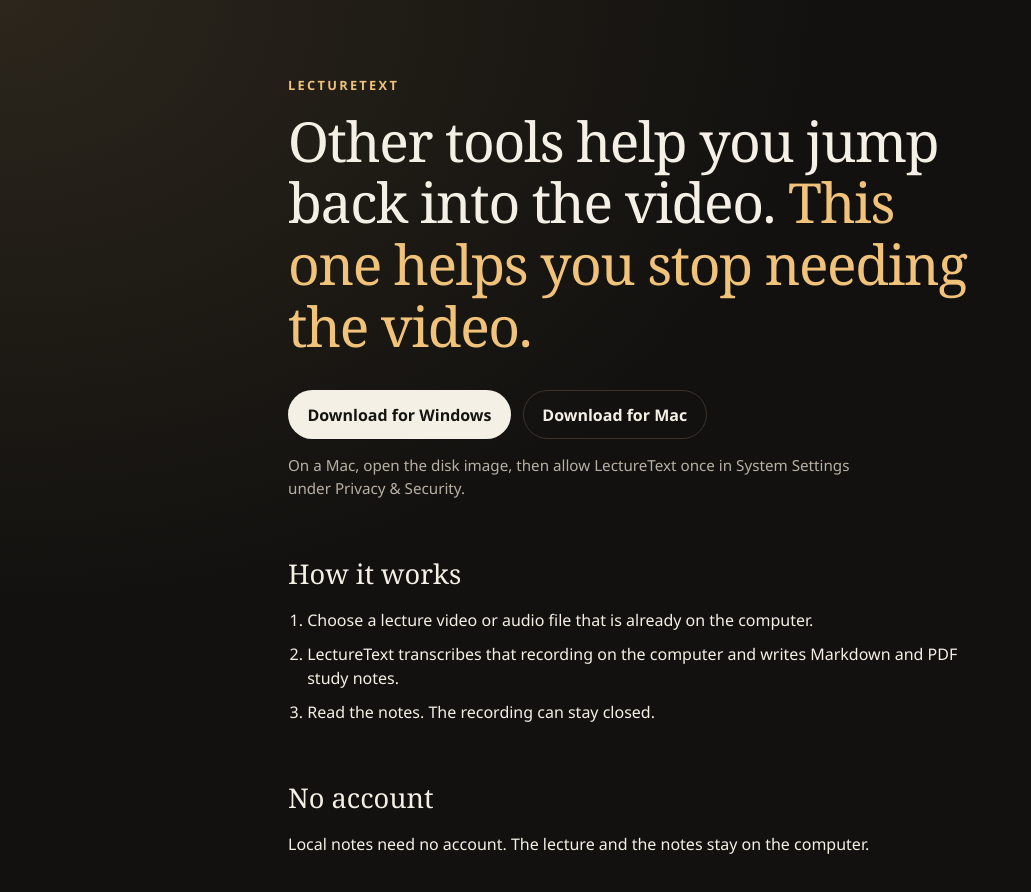
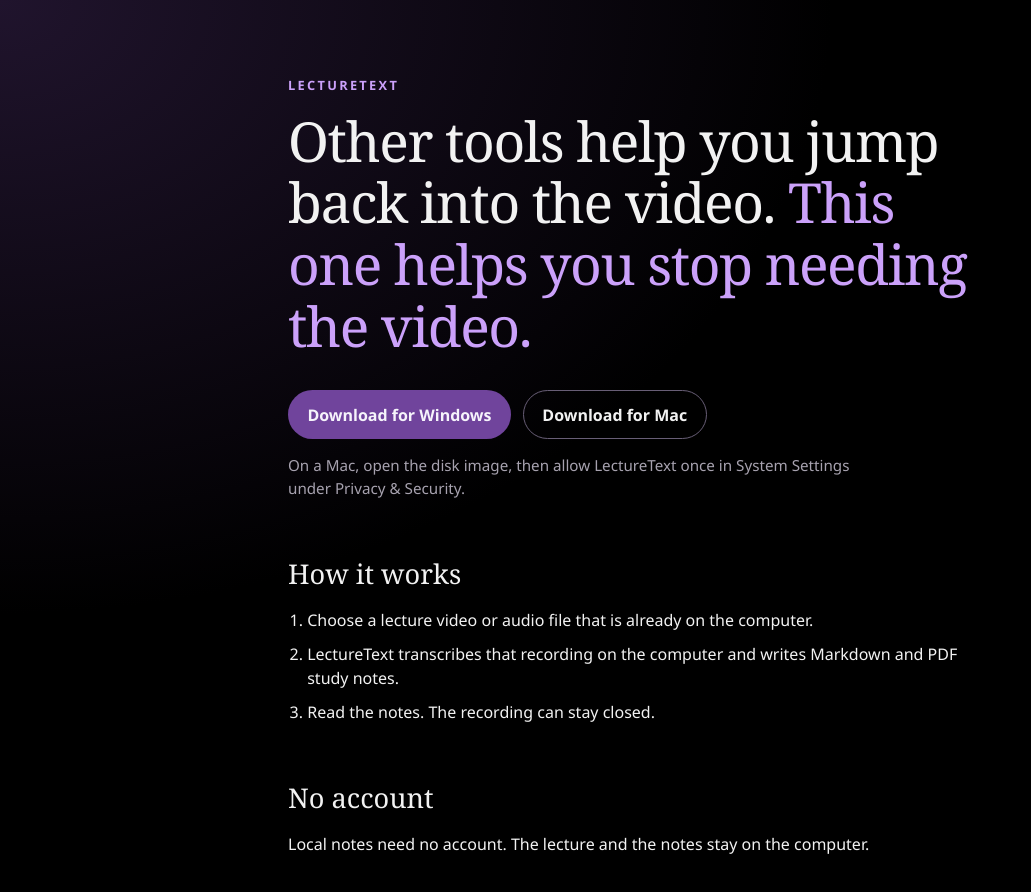
Before and after one commit to Hammad15/lecturetext, a Next.js app: page / in a window 1280 px wide. Shown: the top 892 px of the page, without its empty margins (0-1031 px from the left). Built offline with nearby package versions, Linux system fonts and the light colour scheme.

Commit message:
Use the app's black and dark purple on the landing page.

```diff
--- a/app/globals.css
+++ b/app/globals.css
@@ -1,12 +1,12 @@
 :root {
   color-scheme: dark;
-  --bg: #12110f;
-  --ink: #f4f0e6;
-  --muted: #b7b0a4;
-  --line: #3a342c;
-  --accent: #f0c27a;
-  --button: #f4f0e6;
-  --button-ink: #16140f;
+  --bg: oklch(0 0 0);
+  --ink: oklch(0.96 0 0);
+  --muted: oklch(0.72 0.02 305);
+  --line: oklch(0.5 0.04 305);
+  --accent: oklch(0.78 0.13 305);
+  --button: oklch(0.48 0.14 305);
+  --button-ink: oklch(0.97 0.01 305);
 }
 
 * {
@@ -21,7 +21,7 @@ body {
 body {
   min-height: 100vh;
   background:
-    radial-gradient(ellipse at top left, #2c261c 0%, transparent 46%),
+    radial-gradient(ellipse at top left, oklch(0.22 0.05 305) 0%, transparent 46%),
     var(--bg);
   color: var(--ink);
   font-family: "Segoe UI", system-ui, sans-serif;
```
